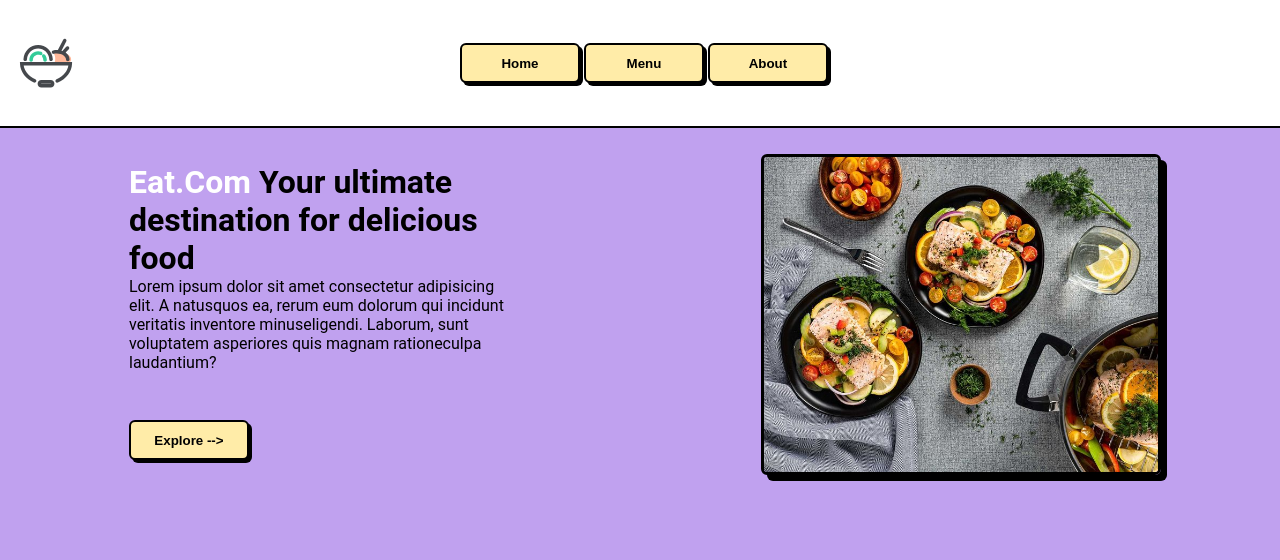
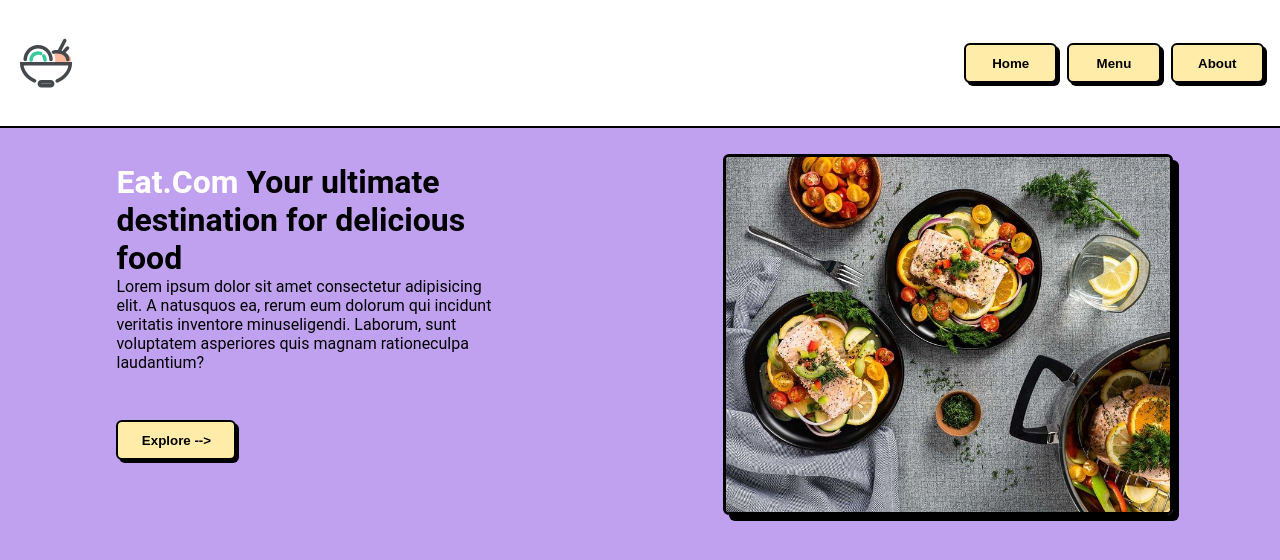
Before and after one commit to muktarkabir/restaurant-page, a website built with webpack: page src/template.html in a window 1280 px wide. Built offline with nearby package versions, Linux system fonts and the light colour scheme.

Commit message:
Fix header buttons

```diff
--- a/src/modules/aboutpage/aboutpage.css
+++ b/src/modules/aboutpage/aboutpage.css
@@ -4,7 +4,7 @@
   align-items: center;
   flex-direction: column;
   width: 100%;
-  padding: 2rem;
+  padding: 1rem;
   line-height: 2;
   white-space: pre-line;
 }
--- a/src/modules/homepage/homepage.css
+++ b/src/modules/homepage/homepage.css
@@ -5,7 +5,7 @@
   width: 100%;
   flex-wrap: wrap;
   gap: 0.9rem;
-  margin-top: .8rem;
+  margin-top: 0.8rem;
 }
 
 .hero-text {
@@ -18,9 +18,8 @@
     color: white;
   }
 
-  p{
-  text-align: start;
-
+  p {
+    text-align: start;
   }
   button {
     margin-top: 2rem;
@@ -28,7 +27,7 @@
 }
 
 .picture {
-  width: clamp(300px, 400px, 500px);
+  width: clamp(300px, 450px, 600px);
 
   img {
     max-width: 100%;
--- a/src/style.css
+++ b/src/style.css
@@ -7,15 +7,9 @@
 }
 
 :root {
-  --primary-color: #8b4513; /* Rich brown (like wood or coffee) */
-  --secondary-color: #c29d75; /* Soft golden beige (for warmth) */
-  --accent-color: #d32f2f; /* Deep red (for appetite and passion) */
   --background-color: #ffffff; /* Light cream (easy on the eyes) */
-  --text-color: #2c2c2c; /* Dark gray (for elegant text) */
-  --button-color:  rgb(255, 236, 168); /* Warm brown-red (for buttons) */
+  --button-color: rgb(255, 236, 168); /* Warm brown-red (for buttons) */
   --button-text-color: #000000; /* White (button text stands out) */
-  --nav-background: #5c4033; /* Deep chocolate brown (navbar background) */
-  --nav-text-color: #f5f5f5; /* Light grayish white (navbar text) */
   --bgc-purple: rgb(192, 161, 239);
   --button-box-shadow: 3px 3px 0 black;
   --header-height: 16dvh;
@@ -47,11 +41,23 @@ header {
   height: var(--header-height);
   display: flex;
   align-items: center;
+  justify-content: space-between;
   border-bottom: 2px solid black;
   background-color: var(--background-color);
   img {
     margin-right: 30%;
     margin-left: 1rem;
+  }
+}
+
+nav {
+  margin-right: 16px;
+  display: flex;
+  gap: 10px;
+  width: min(70%, 300px);
+
+  button {
+    width: 33.33%;
   }
 }
 button {
```
